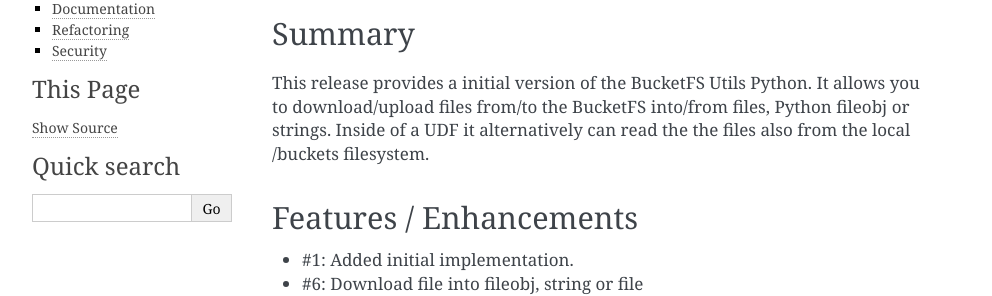
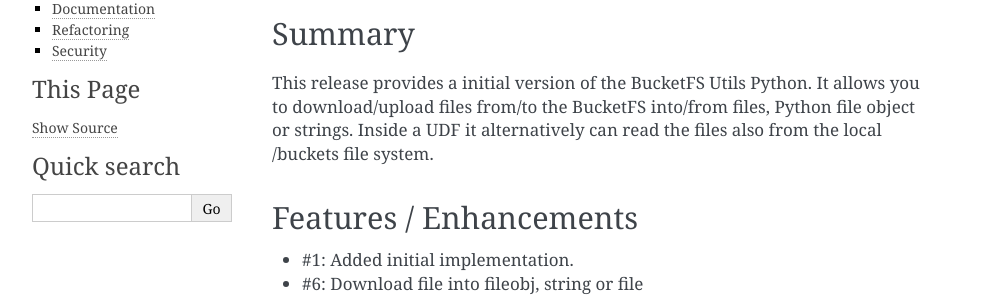
Before and after one commit to exasol/bucketfs-utils-python, a Sphinx documentation site: the page built from doc/changes/changes_0.1.0.md, in a window 1280 px wide. Shown: the part 201-497 px from the top of the page, without its empty margins (148-1140 px from the left). Built offline with Sphinx 7.4.7, drawn with Linux system fonts in a browser that asks for light colours.

Commit message:
Fix typos

```diff
--- a/doc/changes/changes_0.1.0.md
+++ b/doc/changes/changes_0.1.0.md
@@ -7,7 +7,7 @@
 
 ## Summary
 
-This release provides a initial version of the BucketFS Utils Python. It allows you to download/upload files from/to the BucketFS into/from files, Python fileobj or strings. Inside of a UDF it alternatively can read the the files also from the local /buckets filesystem.
+This release provides a initial version of the BucketFS Utils Python. It allows you to download/upload files from/to the BucketFS into/from files, Python file object or strings. Inside a UDF it alternatively can read the files also from the local /buckets file system.
 
 ## Features / Enhancements
 
@@ -24,7 +24,7 @@
 
 ## Documentation
 
-- #47: Prepare changelog for release
+  - #47: Prepare changelog for release
 
 ## Refactoring
 
```
